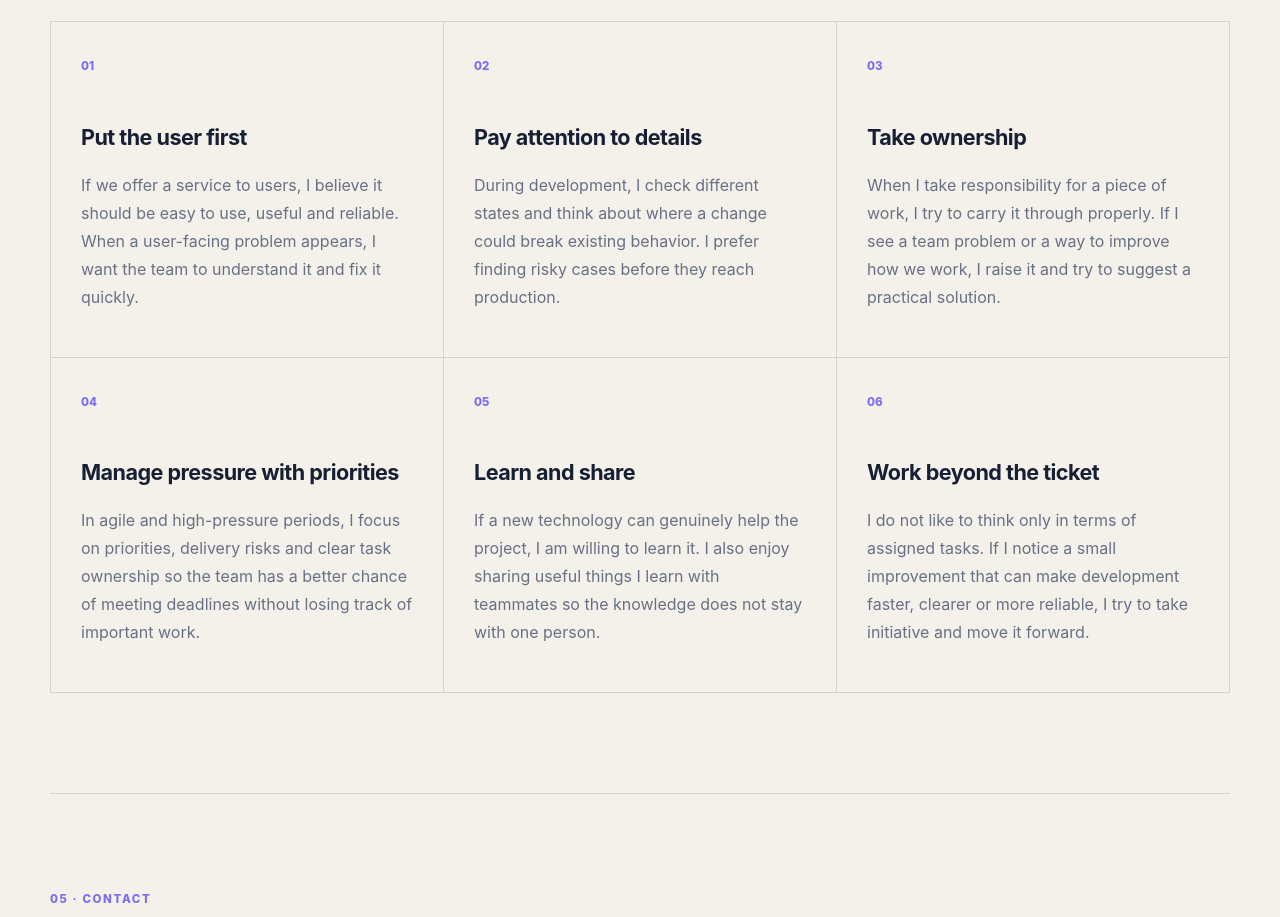
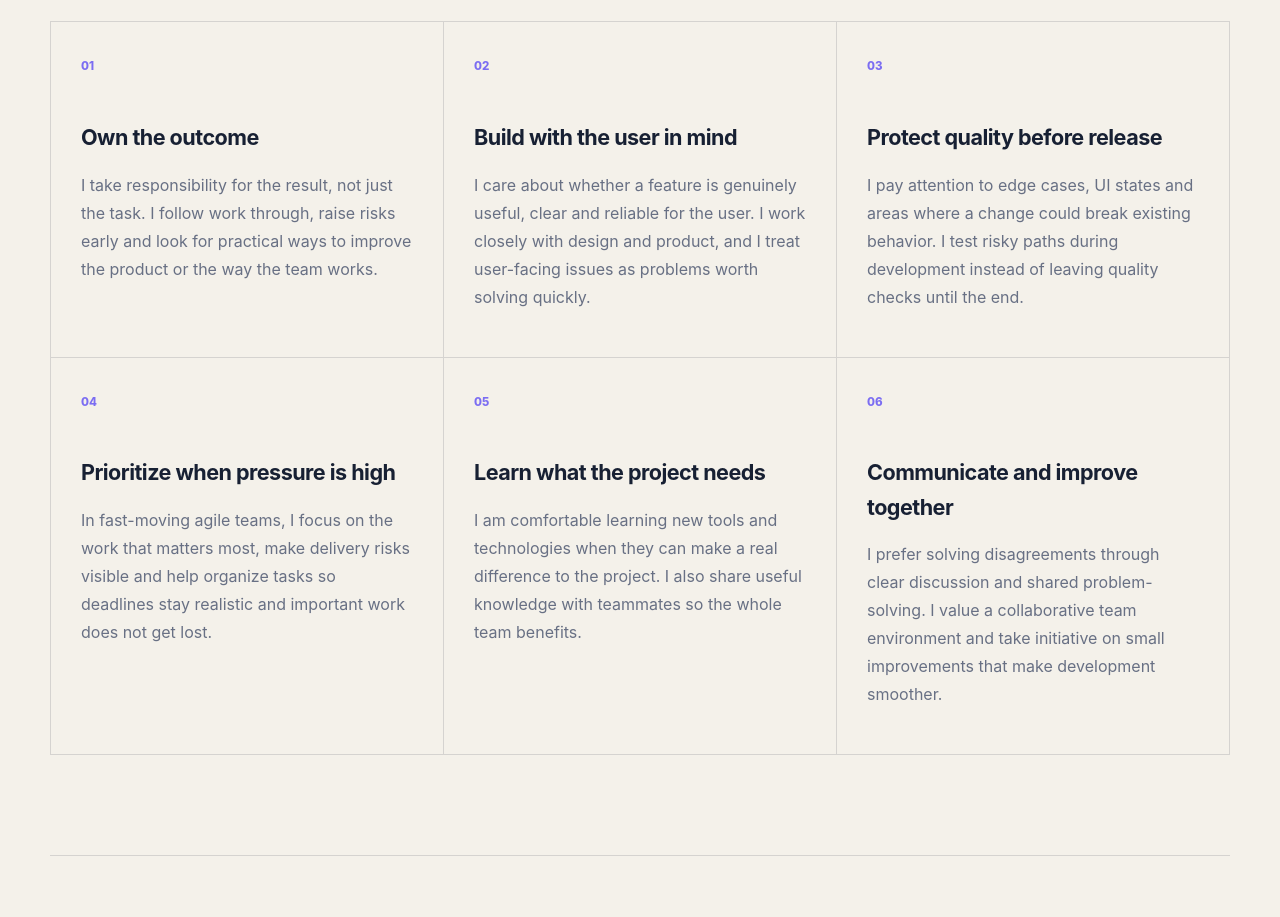
Before and after one commit to gitygity/Portfolio, a Next.js app: page /Portfolio/ in a window 1280 px wide. Shown: the part 5360-6277 px from the top of the page. Built offline with nearby package versions, Linux system fonts and the light colour scheme.

Commit message:
refine how I work for recruiters

```diff
--- a/app/page.tsx
+++ b/app/page.tsx
@@ -183,56 +183,56 @@ export default function Home() {
         <div className="principlesGrid">
           <article>
             <span>01</span>
-            <h3>Put the user first</h3>
+            <h3>Own the outcome</h3>
             <p>
-              If we offer a service to users, I believe it should be easy to use,
-              useful and reliable. When a user-facing problem appears, I want the
-              team to understand it and fix it quickly.
+              I take responsibility for the result, not just the task. I follow
+              work through, raise risks early and look for practical ways to
+              improve the product or the way the team works.
             </p>
           </article>
           <article>
             <span>02</span>
-            <h3>Pay attention to details</h3>
+            <h3>Build with the user in mind</h3>
             <p>
-              During development, I check different states and think about where
-              a change could break existing behavior. I prefer finding risky
-              cases before they reach production.
+              I care about whether a feature is genuinely useful, clear and
+              reliable for the user. I work closely with design and product, and
+              I treat user-facing issues as problems worth solving quickly.
             </p>
           </article>
           <article>
             <span>03</span>
-            <h3>Take ownership</h3>
+            <h3>Protect quality before release</h3>
             <p>
-              When I take responsibility for a piece of work, I try to carry it
-              through properly. If I see a team problem or a way to improve how
-              we work, I raise it and try to suggest a practical solution.
+              I pay attention to edge cases, UI states and areas where a change
+              could break existing behavior. I test risky paths during
+              development instead of leaving quality checks until the end.
             </p>
           </article>
           <article>
             <span>04</span>
-            <h3>Manage pressure with priorities</h3>
+            <h3>Prioritize when pressure is high</h3>
             <p>
-              In agile and high-pressure periods, I focus on priorities, delivery
-              risks and clear task ownership so the team has a better chance of
-              meeting deadlines without losing track of important work.
+              In fast-moving agile teams, I focus on the work that matters most,
+              make delivery risks visible and help organize tasks so deadlines
+              stay realistic and important work does not get lost.
             </p>
           </article>
           <article>
             <span>05</span>
-            <h3>Learn and share</h3>
+            <h3>Learn what the project needs</h3>
             <p>
-              If a new technology can genuinely help the project, I am willing to
-              learn it. I also enjoy sharing useful things I learn with teammates
-              so the knowledge does not stay with one person.
+              I am comfortable learning new tools and technologies when they can
+              make a real difference to the project. I also share useful
+              knowledge with teammates so the whole team benefits.
             </p>
           </article>
           <article>
             <span>06</span>
-            <h3>Work beyond the ticket</h3>
+            <h3>Communicate and improve together</h3>
             <p>
-              I do not like to think only in terms of assigned tasks. If I notice
-              a small improvement that can make development faster, clearer or
-              more reliable, I try to take initiative and move it forward.
+              I prefer solving disagreements through clear discussion and shared
+              problem-solving. I value a collaborative team environment and take
+              initiative on small improvements that make development smoother.
             </p>
           </article>
         </div>
```
